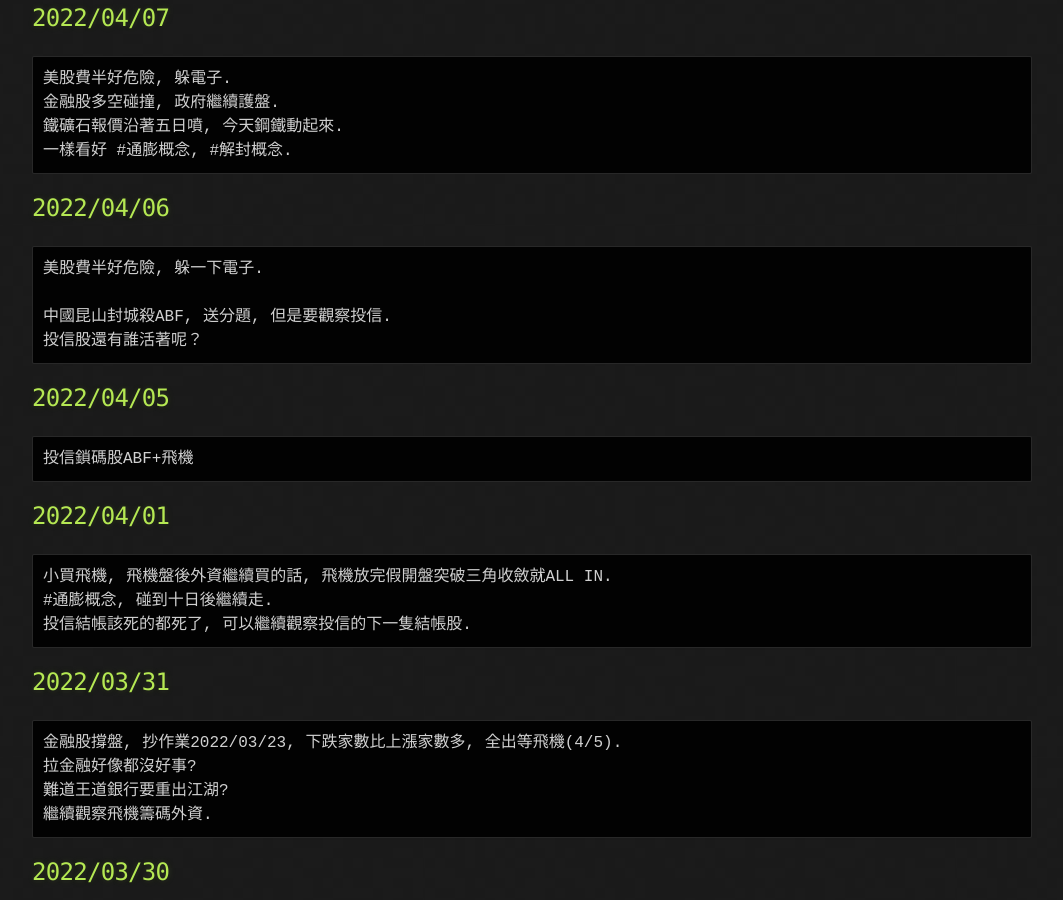
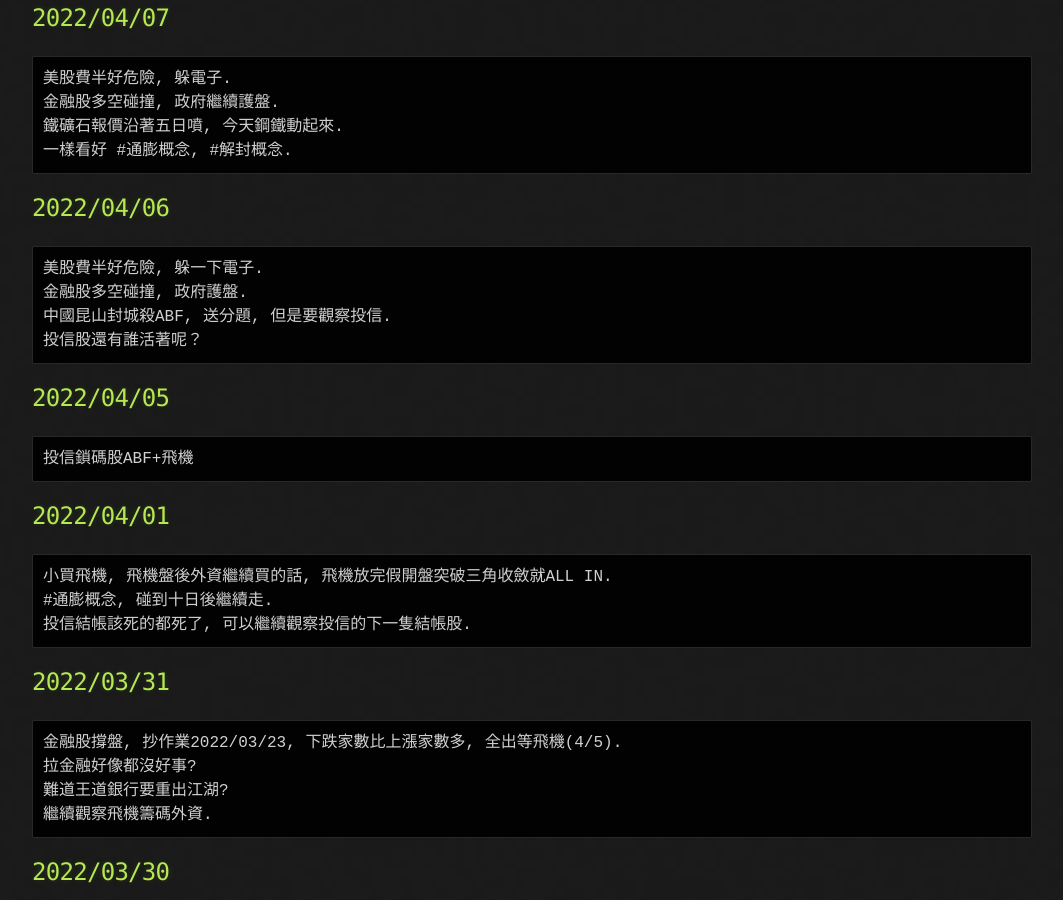
Before and after one commit to lepg5487/Stock_God, a Jekyll site: the page built from index.md, in a window 1280 px wide and 900 px high, scrolled down 307 px. Shown: the whole window, without its empty margins (108-1171 px from the left). Built offline with Jekyll 4.4.1, drawn with Linux system fonts in a browser that asks for light colours; our own code applies the rules of GitHub Pages for plain Markdown files.

Commit message:
Update index.md

````diff
--- a/index.md
+++ b/index.md
@@ -17,7 +17,7 @@ layout: testlayouts
 ## 2022/04/06
 ```
 美股費半好危險, 躲一下電子.
-
+金融股多空碰撞, 政府護盤.
 中國昆山封城殺ABF, 送分題, 但是要觀察投信.
 投信股還有誰活著呢？
 ```
````
